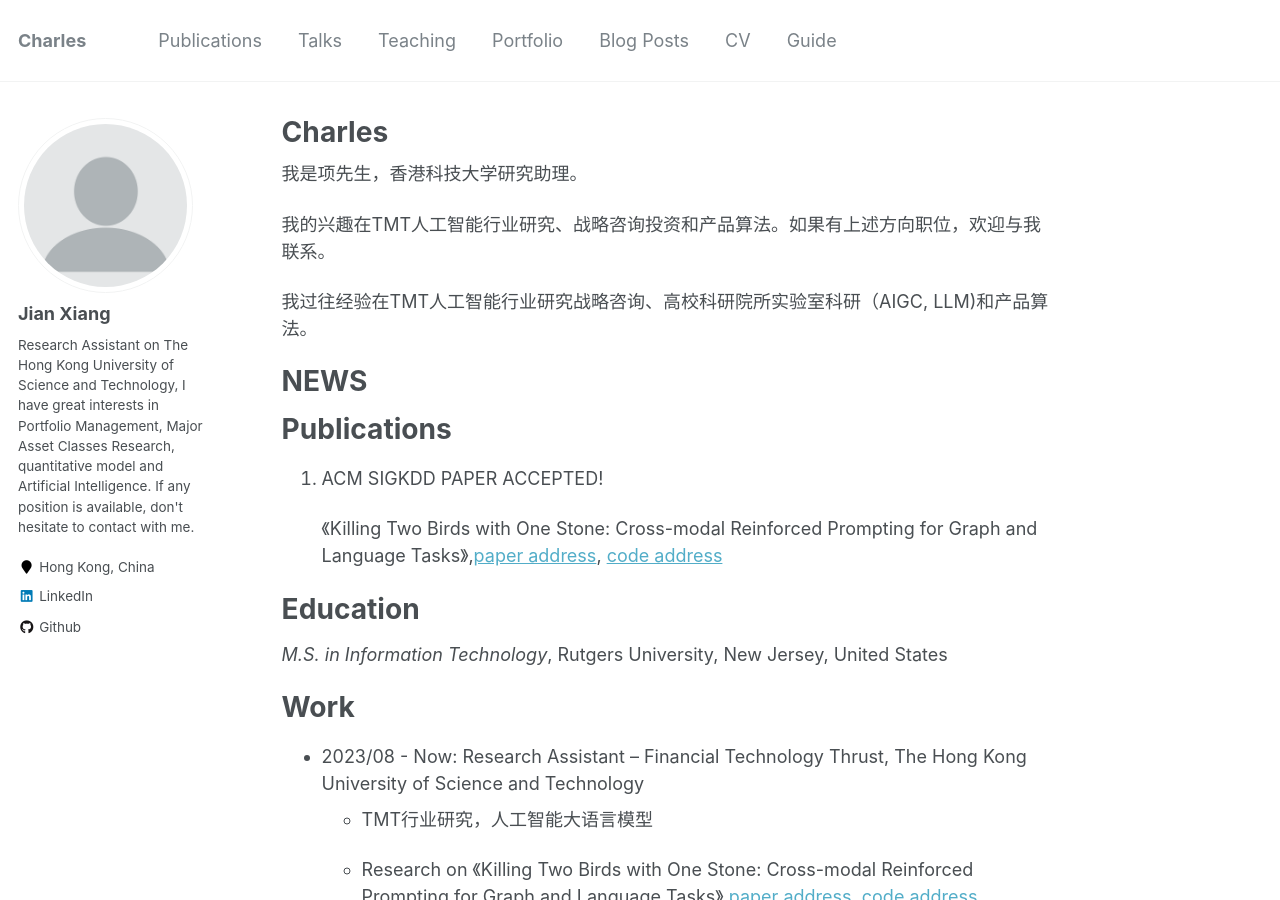
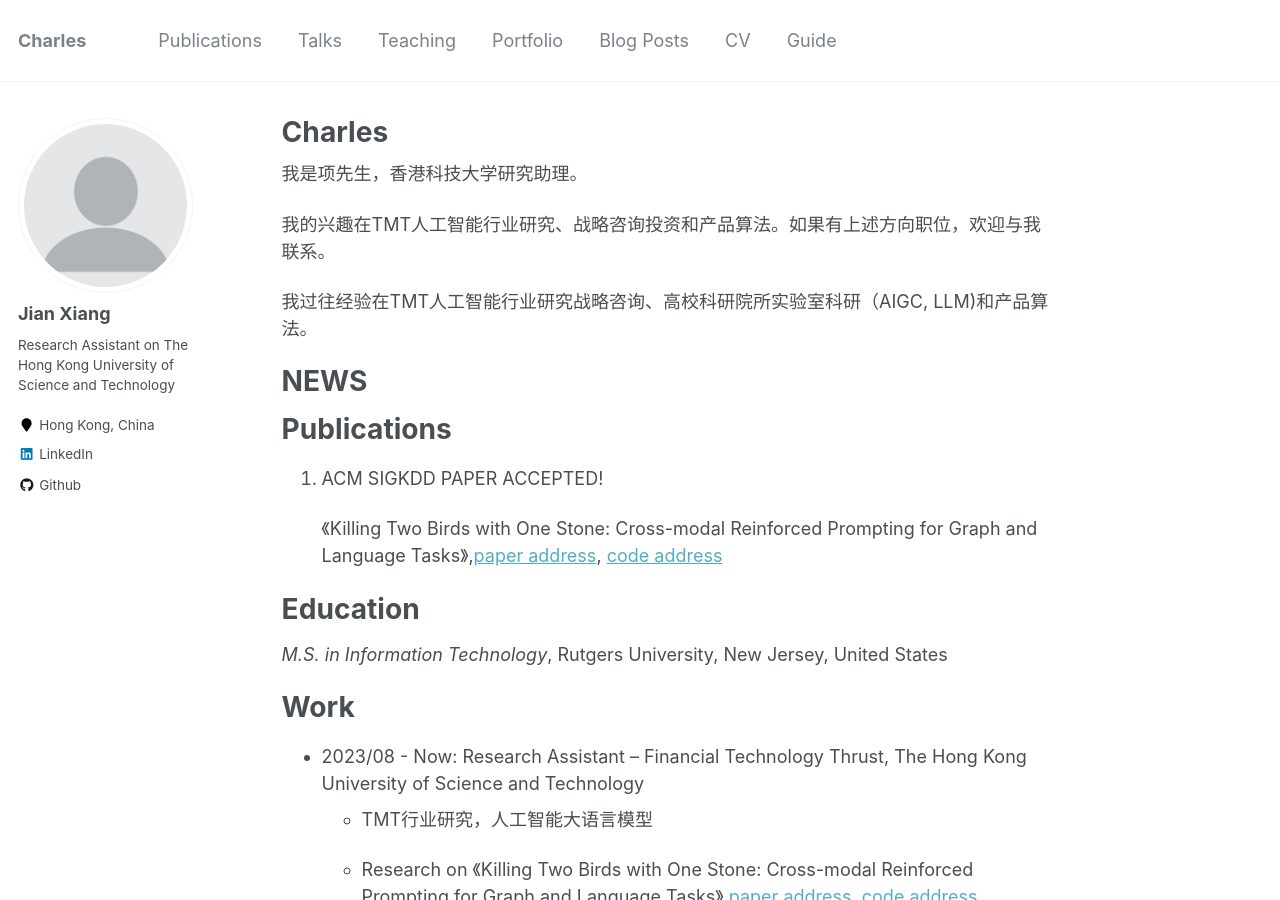
Before and after one commit to jianxiang95/jianxiang95.github.io, a Jekyll site: the page built from _pages/about.md, in a window 1280 px wide and 900 px high. Built offline with Jekyll 4.4.1, drawn with Linux system fonts in a browser that asks for light colours.

Commit message:
Update _config.yml

```diff
--- a/_config.yml
+++ b/_config.yml
@@ -82,7 +82,7 @@ analytics:
 author:
   name             : "Jian Xiang"
   avatar           : "profile.png"
-  bio              : "Research Assistant on The Hong Kong University of Science and Technology,  I have great interests in Portfolio Management, Major Asset Classes Research, quantitative model and Artificial Intelligence. If any position is available, don't hesitate to contact with me."
+  bio              : "Research Assistant on The Hong Kong University of Science and Technology"
   location         : "Hong Kong, China"
   employer         :
   googlescholar    :
```
